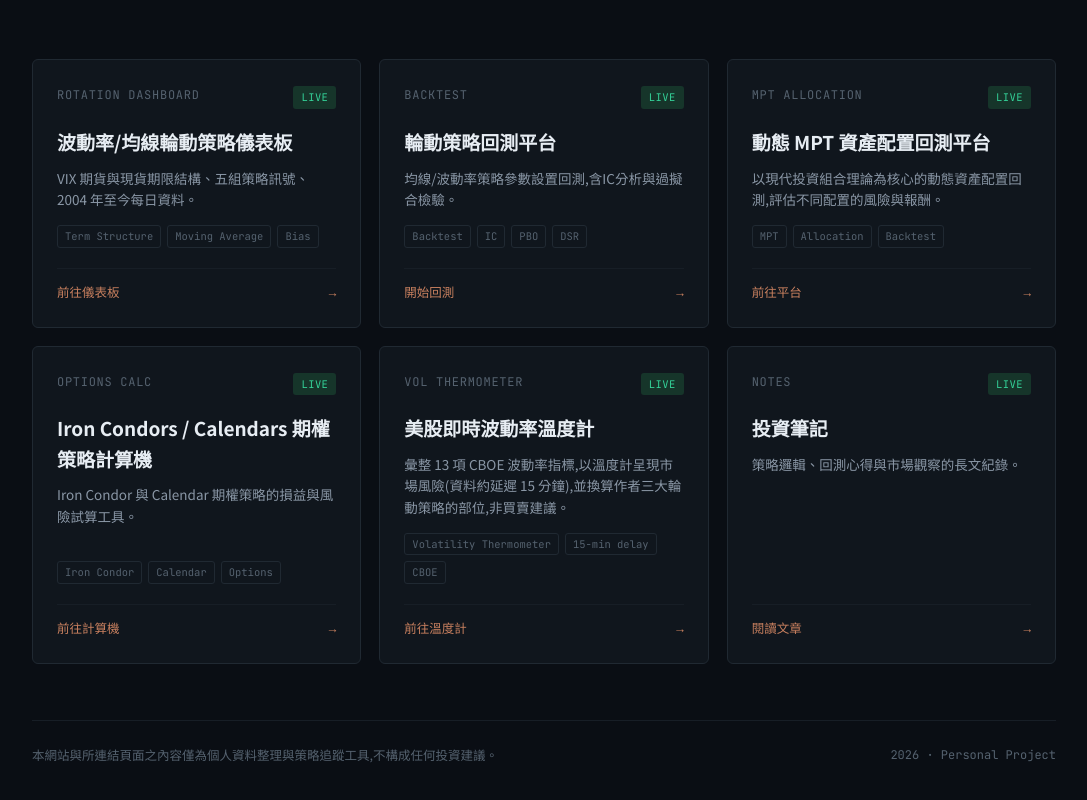
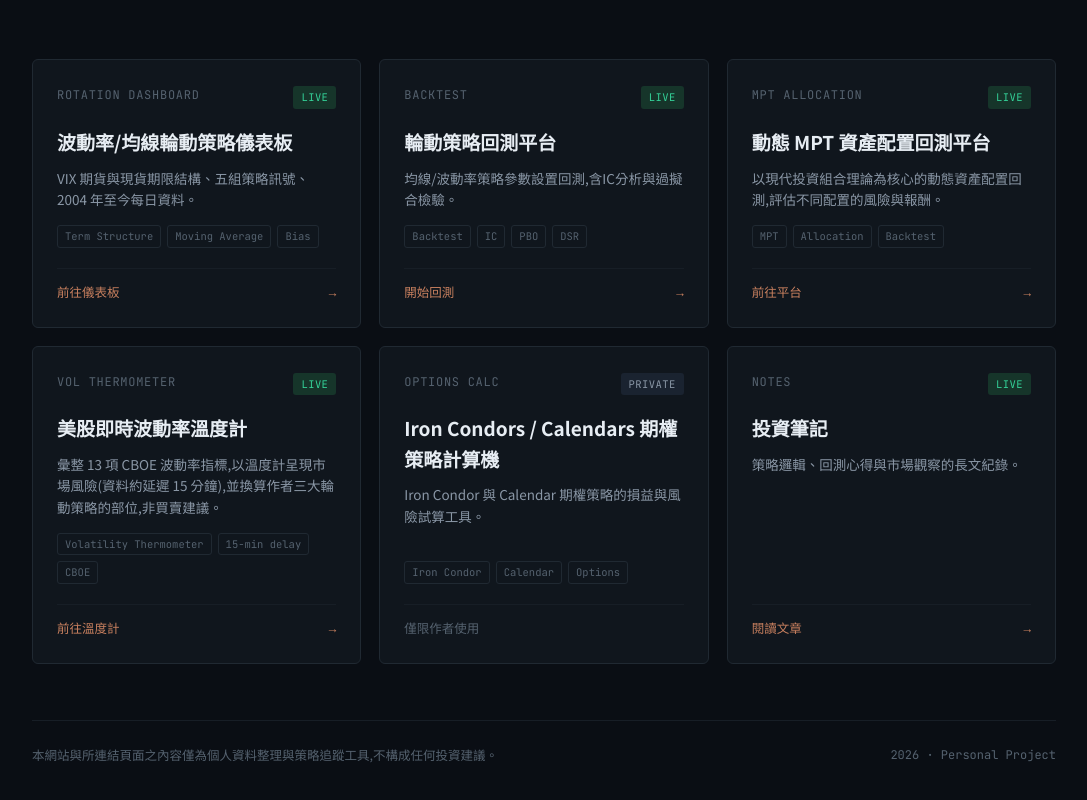
Before and after one commit to leveragevolatilitylife/leveragevolatilitylife.github.io, a plain HTML site: page index.html in a window 1280 px wide. Shown: the part 470-1270 px from the top of the page, without its empty margins (96-1183 px from the left). Drawn offline with Linux system fonts and the light colour scheme.

Commit message:
Move options calculator card after thermometer, mark PRIVATE, remove link
Co-Authored-By: Claude Sonnet 5.5 <noreply@anthropic.com>
Claude-Session: https://claude.ai/code/session_01KVXiat6cY9STaavHKf7HsJ

```diff
--- a/index.html
+++ b/index.html
@@ -256,6 +256,7 @@
   }
   .status.live{ background: var(--green-dim); color: var(--green); }
   .status.pending{ background: var(--amber-dim); color: var(--amber); }
+  .status.private{ background: #1a2330; color: var(--text-secondary); }
 
   .card h2{
     font-family: var(--font-zh);
@@ -404,24 +405,6 @@
       </div>
     </a>
 
-    <a class="card is-ready" href="https://leveragevolatilitylife.github.io/ICCS_Options_Calculator/">
-      <div class="card-top">
-        <span class="ticker">OPTIONS CALC</span>
-        <span class="status live">LIVE</span>
-      </div>
-      <h2>Iron Condors / Calendars 期權策略計算機</h2>
-      <p class="desc">Iron Condor 與 Calendar 期權策略的損益與風險試算工具。</p>
-      <div class="tags">
-        <span class="tag">Iron Condor</span>
-        <span class="tag">Calendar</span>
-        <span class="tag">Options</span>
-      </div>
-      <div class="card-foot">
-        <span>前往計算機</span>
-        <span class="arrow">→</span>
-      </div>
-    </a>
-
     <a class="card is-ready" href="https://leveragevolatilitylife.github.io/Volatility-Thermometer/index.html">
       <div class="card-top">
         <span class="ticker">VOL THERMOMETER</span>
@@ -439,6 +422,23 @@
         <span class="arrow">→</span>
       </div>
     </a>
+
+    <div class="card is-pending">
+      <div class="card-top">
+        <span class="ticker">OPTIONS CALC</span>
+        <span class="status private">PRIVATE</span>
+      </div>
+      <h2>Iron Condors / Calendars 期權策略計算機</h2>
+      <p class="desc">Iron Condor 與 Calendar 期權策略的損益與風險試算工具。</p>
+      <div class="tags">
+        <span class="tag">Iron Condor</span>
+        <span class="tag">Calendar</span>
+        <span class="tag">Options</span>
+      </div>
+      <div class="card-foot">
+        <span>僅限作者使用</span>
+      </div>
+    </div>
 
     <a class="card is-ready" href="https://leveragevolatilitylife.github.io/TWN-Investment-Notes/">
       <div class="card-top">
```
